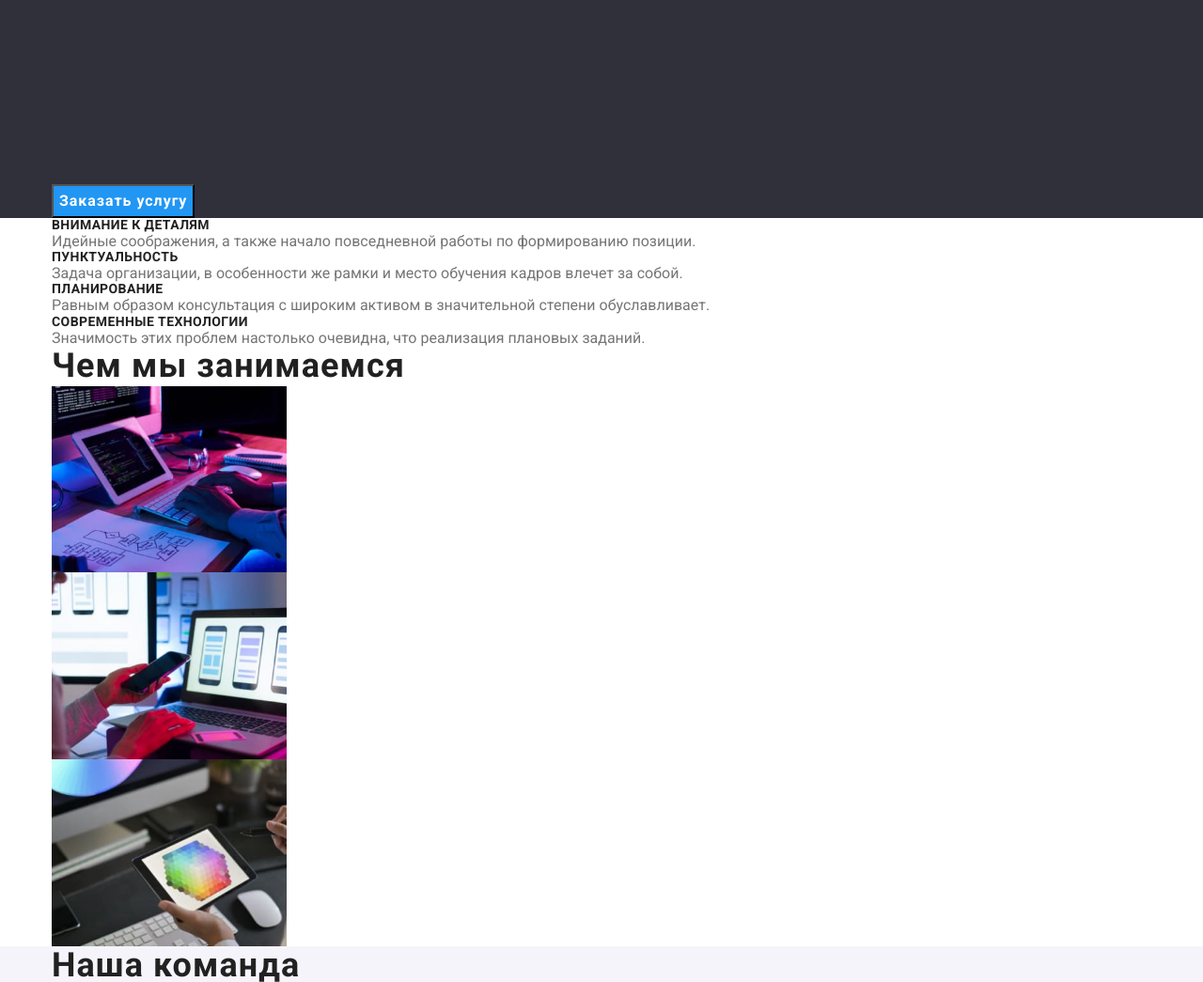
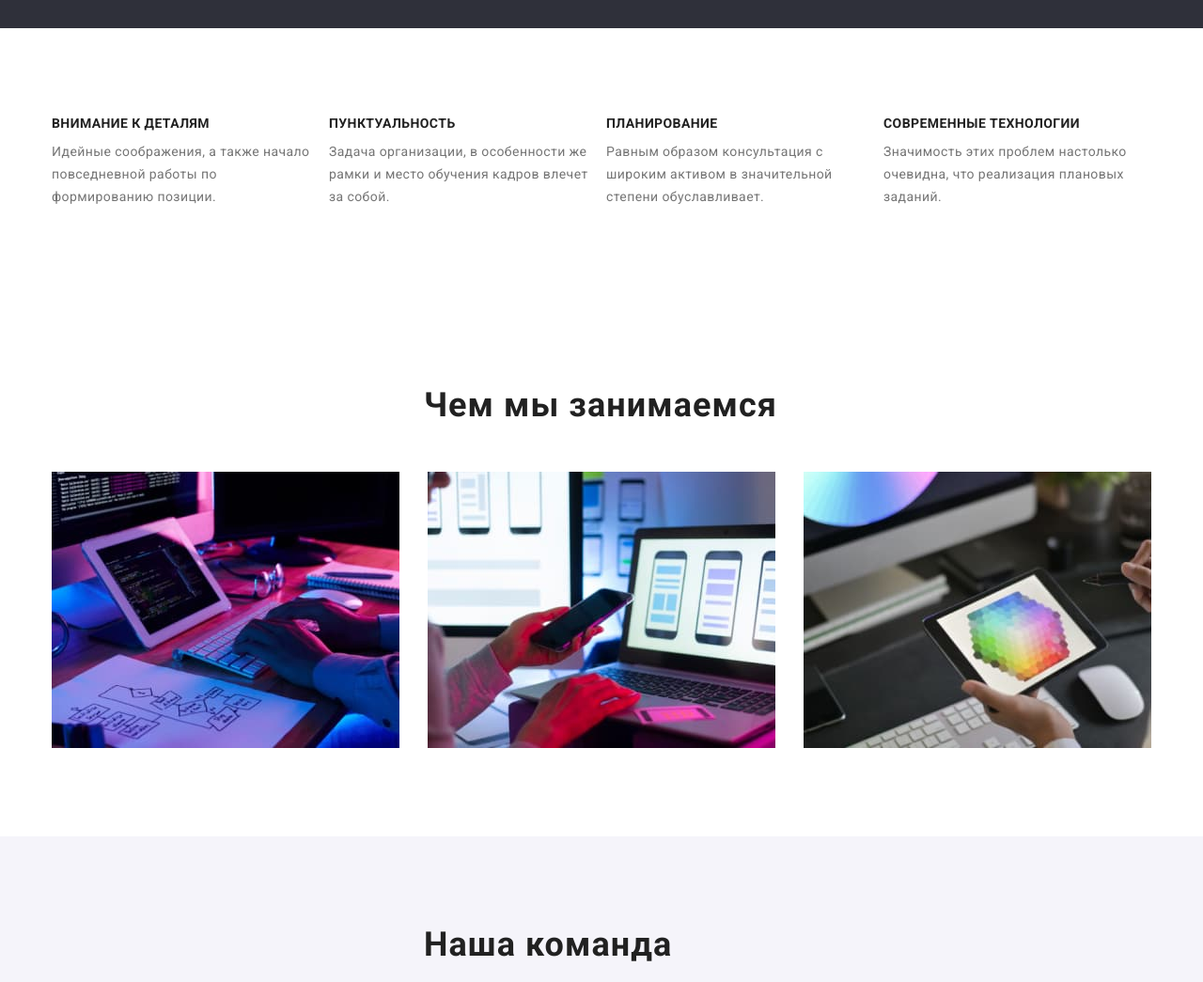
Before and after one commit to AndreyMikhalev/goit-markup-hw-03, a plain HTML site: page index.html in a window 1280 px wide. Shown: the part 380-1425 px from the top of the page at 94% size. Drawn offline with nearby package versions, Linux system fonts and the light colour scheme.

Commit message:
page studio finished

```diff
--- a/css/styles.css
+++ b/css/styles.css
@@ -47,9 +47,12 @@ address {
   margin-right: auto;
 }
 
-/* ======================================================== */
-/*------------------ header & navigation -------------------*/
+/* ============================================================== */
+/*🔽🔽🔽   H E A D E R  &  N A V I G A T I O N   🔽🔽🔽*/
 
+.header {
+  border-bottom: 1px solid #ececec;
+}
 .header-container {
   display: flex;
   align-items: center;
@@ -104,11 +107,17 @@ header > a {
   color: var(--prime-text-color);
 }
 
-/*--------------------- main section -----------------------*/
+/*🔽🔽🔽   M A I N   S E C T I O N   🔽🔽🔽*/
 
+/* ----------- hero -------- */
+.section {
+  padding-top: 94px;
+  padding-bottom: 94px;
+}
 .hero {
   background-color: var(--background-footer-color);
 }
+
 .hero-title {
   font-weight: 900;
   font-size: 44px;
@@ -117,8 +126,10 @@ header > a {
   letter-spacing: 0.06em;
   text-transform: uppercase;
   color: var(--third-text-color);
-  padding-top: 200px;
-  padding-bottom: 280px;
+
+  margin-bottom: 30px;
+  margin-left: 252px;
+  margin-right: 252px;
 }
 .button {
   font-family: inherit;
@@ -129,6 +140,8 @@ header > a {
   background-color: var(--accent-color);
   color: var(--third-text-color);
   cursor: pointer;
+  margin-left: 500px;
+  margin-right: 500px;
 }
 .button:hover,
 .button:focus {
@@ -136,36 +149,71 @@ header > a {
   box-shadow: 0px 4px 4px rgba(0, 0, 0, 0.15);
   border-radius: 4px;
 }
+
+/*--------- features --------- */
+.features-list {
+  display: flex;
+  flex-wrap: wrap;
+  margin-left: -10px;
+  margin-top: -10px;
+}
+.feature-item {
+  margin-left: 10px;
+  margin-top: 10px;
+  flex-basis: calc((100% - 40px) / 4);
+}
 .features-title {
+  margin-bottom: 10px;
   font-size: 14px;
   line-height: 1.14;
   letter-spacing: 0.03em;
   text-transform: uppercase;
   color: var(--second-text-color);
 }
-.features-title p {
+.feature-text {
   font-weight: 400;
   font-size: 14px;
   line-height: 1.71;
   letter-spacing: 0.03em;
 }
 
-/* --------------------- our job & team -------------------- */
-
-.our-work,
-.our-team {
+/* ----------- our work -----------*/
+.our-work-title,
+.our-team-title {
+  margin-bottom: 50px;
+  margin-left: 396px;
+  margin-right: 396px;
+  font-weight: 700;
   font-size: 36px;
-  line-height: 1.16;
+  line-height: 42px;
   letter-spacing: 0.03em;
   color: var(--second-text-color);
 }
+.our-work {
+  display: flex;
+  justify-content: space-between;
+}
+.our-work-item:not(:last-child) {
+  margin-right: 30px;
+}
+/* ---------- our team ------------ */
 .team-section {
   background-color: #f5f4fa;
 }
+.team.list {
+  display: flex;
+}
+.team-item:not(:last-child) {
+  margin-right: 30px;
+}
+
 .team-item {
   background-color: #ffffff;
 }
+
 .names {
+  margin-top: 30px;
+  margin-bottom: 10px;
   font-weight: 500;
   font-size: 16px;
   line-height: 1.18;
@@ -174,6 +222,7 @@ header > a {
   color: var(--second-text-color);
 }
 .professions {
+  margin-bottom: 30px;
   font-weight: 400;
   font-size: 16px;
   line-height: 1.18;
@@ -182,7 +231,7 @@ header > a {
   color: var(--prime-text-color);
 }
 
-/* ------------------------ footer -------------------------- */
+/*🔽🔽🔽   F O O T E R   🔽🔽🔽*/
 
 .footer {
   background-color: var(--background-footer-color);
@@ -202,9 +251,11 @@ header > a {
 .adress.link {
   font-style: normal;
 }
+
 /*==========================================*/
-/*※※※※※※※※ portofolio ※※※※※※※※*/
+/*※※※※※※  P O R T F O L I O  ※※※※※※*/
 /*==========================================*/
+
 .filters {
   font-family: inherit;
   font-weight: 500;
--- a/index.html
+++ b/index.html
@@ -36,7 +36,9 @@
               <a href="./portfolio.html" class="nav link">Портфолио</a>
             </li>
 
-            <li class="nav-list-item"><a href="" class="nav link">Контакты</a></li>
+            <li class="nav-list-item">
+              <a href="" class="nav link">Контакты</a>
+            </li>
           </ul>
         </nav>
         <a href="mailto:info@devstudio.com" class="header-mail nav link"
@@ -46,66 +48,76 @@
       </div>
     </header>
     <main>
-      <section class="hero">
+      <section class="section hero">
         <div class="container">
           <h1 class="hero-title">Эффективные решения для вашего бизнеса</h1>
           <button class="button" type="button">Заказать услугу</button>
+        </div>
       </section>
-      <section class="container features">
+      <section class="container section">
+        <ul class="features-list">
+          <li class="feature-item list">
             <h3 class="features-title">Внимание к деталям</h3>
-        <p>
+            <p class="feature-text">
               Идейные соображения, а также начало повседневной работы по
               формированию позиции.
             </p>
+          </li>
+          <li class="feature-item list">
             <h3 class="features-title">Пунктуальность</h3>
-        <p>
+            <p class="feature-text">
               Задача организации, в особенности же рамки и место обучения кадров
               влечет за собой.
             </p>
+          </li>
+          <li class="feature-item list">
             <h3 class="features-title">Планирование</h3>
-        <p>
-          Равным образом консультация с широким активом в значительной степени
-          обуславливает.
+            <p class="feature-text">
+              Равным образом консультация с широким активом в значительной
+              степени обуславливает.
             </p>
+          </li>
+          <li class="feature-item list">
             <h3 class="features-title">Современные технологии</h3>
-        <p>
-          Значимость этих проблем настолько очевидна, что реализация плановых
-          заданий.
+            <p class="feature-text">
+              Значимость этих проблем настолько очевидна, что реализация
+              плановых заданий.
             </p>
-        </div>
+          </li>
+        </ul>
       </section>
-      <section class="">
+      <section class="section">
         <div class="container">
-        <h2 class="our-work">Чем мы занимаемся</h2>
-        <ul class="list">
-          <li>
+          <h2 class="our-work-title">Чем мы занимаемся</h2>
+          <ul class="our-work list">
+            <li class="our-work-item">
               <img
                 src="./images/box1.jpg"
                 alt="Набирает код на планшете"
-              width="250"
+                width="370"
               />
             </li>
-          <li>
+            <li class="our-work-item">
               <img
                 src="./images/box2.jpg"
                 alt="Создание мобильных приложений"
-              width="250"
+                width="370"
               />
             </li>
-          <li>
+            <li class="our-work-item">
               <img
                 src="./images/box3.jpg"
                 alt="Выбирает цвет из палитры"
-              width="250"
+                width="370"
               />
             </li>
           </ul>
         </div>
       </section>
-      <section class=" team-section">
+      <section class="section team-section">
         <div class="container">
-        <h2 class="our-team">Наша команда</h2>
-        <ul class="list">
+          <h2 class="our-team-title">Наша команда</h2>
+          <ul class="team list">
             <li class="team-item">
               <img
                 src="./images/img1.jpg"
@@ -146,7 +158,7 @@
         </div>
       </section>
     </main>
-    <footer class=" footer">
+    <footer class="footer">
       <div class="container">
         <a href="" class="main link"
           >Web<span class="footer-text-logo">Studio</span></a
```
Lines whose indentation alone changed are shown as unchanged.
